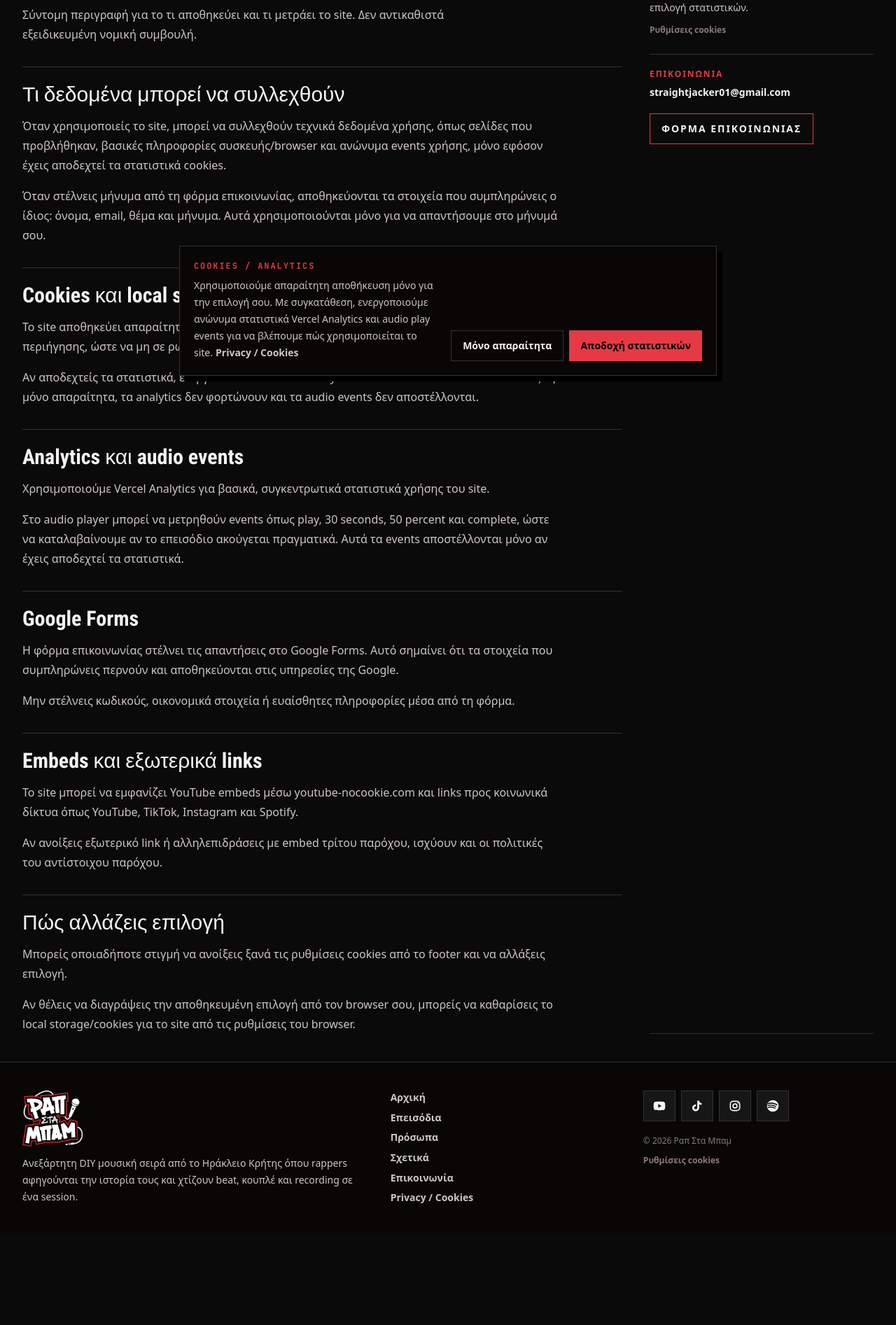
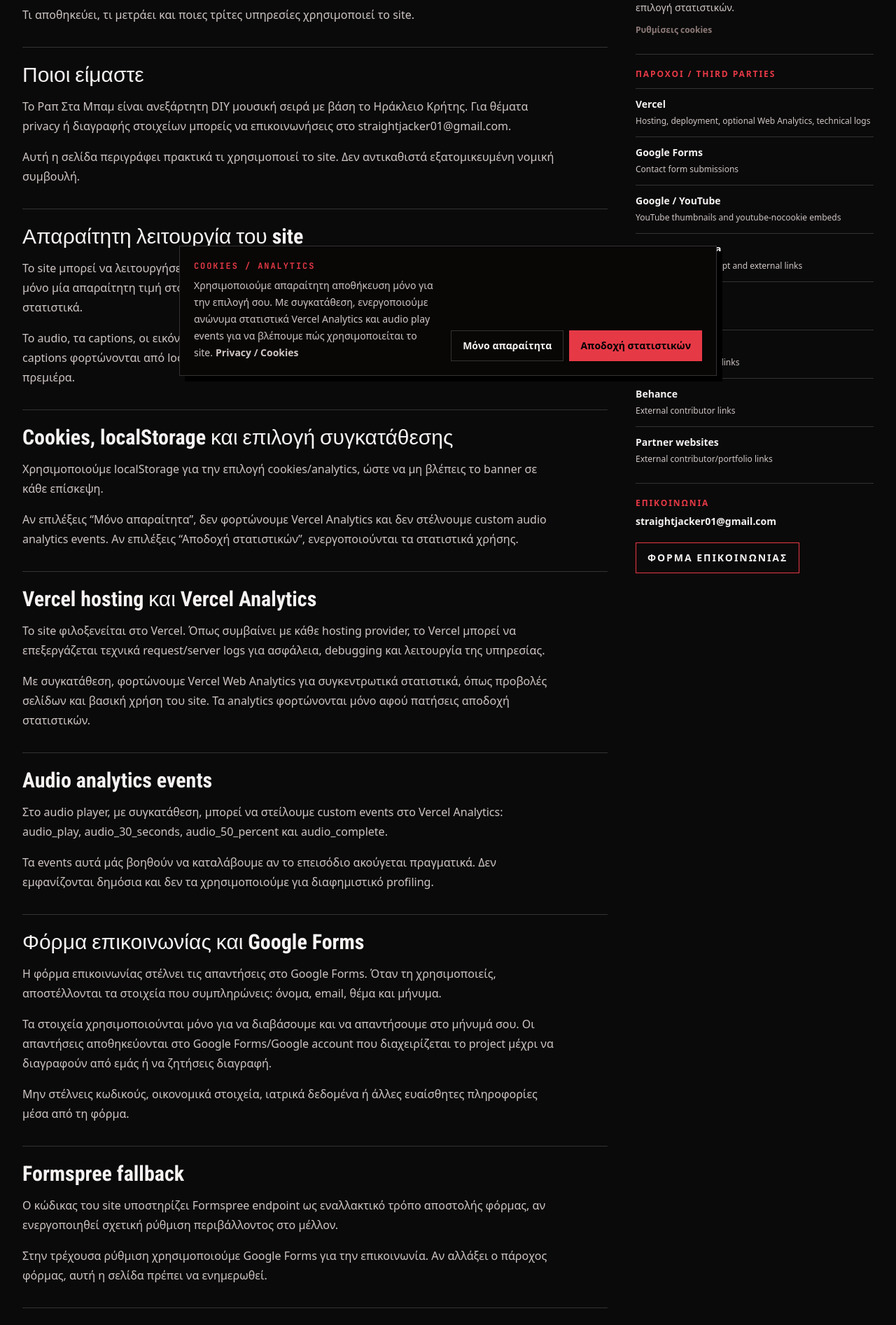
Before and after one commit to kawaii-kitsune/rap-sta-bam, a Next.js app: page /privacy in a window 1280 px wide. Shown: the part 243-2136 px from the top of the page at 70% size. Before the commit the page ends 2005 px from the top, so only its background shows below. Built offline with nearby package versions, Linux system fonts and the light colour scheme; no server answers.

Commit message:
Expand privacy policy coverage

```diff
--- a/src/app/privacy/page.tsx
+++ b/src/app/privacy/page.tsx
@@ -9,65 +9,128 @@
 
 export const metadata: Metadata = createMetadata({
   title: "Privacy & Cookies",
-  description: "Πληροφορίες για privacy, cookies, analytics και φόρμες επικοινωνίας στο Ραπ Στα Μπαμ.",
+  description: "Πληροφορίες για privacy, cookies, analytics, φόρμες, embeds και τρίτους παρόχους στο Ραπ Στα Μπαμ.",
   path: "/privacy"
 });
 
+const updatedAt = "15/07/2026";
+
 const sections = [
   {
-    title: "Τι δεδομένα μπορεί να συλλεχθούν",
+    title: "Ποιοι είμαστε",
     body: [
-      "Όταν χρησιμοποιείς το site, μπορεί να συλλεχθούν τεχνικά δεδομένα χρήσης, όπως σελίδες που προβλήθηκαν, βασικές πληροφορίες συσκευής/browser και ανώνυμα events χρήσης, μόνο εφόσον έχεις αποδεχτεί τα στατιστικά cookies.",
-      "Όταν στέλνεις μήνυμα από τη φόρμα επικοινωνίας, αποθηκεύονται τα στοιχεία που συμπληρώνεις ο ίδιος: όνομα, email, θέμα και μήνυμα. Αυτά χρησιμοποιούνται μόνο για να απαντήσουμε στο μήνυμά σου."
+      `Το ${siteConfig.name} είναι ανεξάρτητη DIY μουσική σειρά με βάση το Ηράκλειο Κρήτης. Για θέματα privacy ή διαγραφής στοιχείων μπορείς να επικοινωνήσεις στο ${siteConfig.contactEmail}.`,
+      "Αυτή η σελίδα περιγράφει πρακτικά τι χρησιμοποιεί το site. Δεν αντικαθιστά εξατομικευμένη νομική συμβουλή."
     ]
   },
   {
-    title: "Cookies και local storage",
+    title: "Απαραίτητη λειτουργία του site",
     body: [
-      "Το site αποθηκεύει απαραίτητα μόνο την επιλογή σου για cookies/analytics στο πρόγραμμα περιήγησης, ώστε να μη σε ρωτάει ξανά σε κάθε επίσκεψη.",
-      "Αν αποδεχτείς τα στατιστικά, ενεργοποιούνται Vercel Analytics και custom audio events. Αν επιλέξεις μόνο απαραίτητα, τα analytics δεν φορτώνουν και τα audio events δεν αποστέλλονται."
+      "Το site μπορεί να λειτουργήσει χωρίς analytics cookies. Για να θυμάται την επιλογή σου, αποθηκεύει μόνο μία απαραίτητη τιμή στο localStorage του browser σου: αν αποδέχτηκες ή απέρριψες τα στατιστικά.",
+      "Το audio, τα captions, οι εικόνες και τα περισσότερα assets σερβίρονται από το ίδιο το site. Τα captions φορτώνονται από local JSON αρχείο και το audio από protected route του site μετά την πρεμιέρα."
     ]
   },
   {
-    title: "Analytics και audio events",
+    title: "Cookies, localStorage και επιλογή συγκατάθεσης",
     body: [
-      "Χρησιμοποιούμε Vercel Analytics για βασικά, συγκεντρωτικά στατιστικά χρήσης του site.",
-      "Στο audio player μπορεί να μετρηθούν events όπως play, 30 seconds, 50 percent και complete, ώστε να καταλαβαίνουμε αν το επεισόδιο ακούγεται πραγματικά. Αυτά τα events αποστέλλονται μόνο αν έχεις αποδεχτεί τα στατιστικά."
+      "Χρησιμοποιούμε localStorage για την επιλογή cookies/analytics, ώστε να μη βλέπεις το banner σε κάθε επίσκεψη.",
+      "Αν επιλέξεις “Μόνο απαραίτητα”, δεν φορτώνουμε Vercel Analytics και δεν στέλνουμε custom audio analytics events. Αν επιλέξεις “Αποδοχή στατιστικών”, ενεργοποιούνται τα στατιστικά χρήσης."
     ]
   },
   {
-    title: "Google Forms",
+    title: "Vercel hosting και Vercel Analytics",
     body: [
-      "Η φόρμα επικοινωνίας στέλνει τις απαντήσεις στο Google Forms. Αυτό σημαίνει ότι τα στοιχεία που συμπληρώνεις περνούν και αποθηκεύονται στις υπηρεσίες της Google.",
-      "Μην στέλνεις κωδικούς, οικονομικά στοιχεία ή ευαίσθητες πληροφορίες μέσα από τη φόρμα."
+      "Το site φιλοξενείται στο Vercel. Όπως συμβαίνει με κάθε hosting provider, το Vercel μπορεί να επεξεργάζεται τεχνικά request/server logs για ασφάλεια, debugging και λειτουργία της υπηρεσίας.",
+      "Με συγκατάθεση, φορτώνουμε Vercel Web Analytics για συγκεντρωτικά στατιστικά, όπως προβολές σελίδων και βασική χρήση του site. Τα analytics φορτώνονται μόνο αφού πατήσεις αποδοχή στατιστικών."
     ]
   },
   {
-    title: "Embeds και εξωτερικά links",
+    title: "Audio analytics events",
     body: [
-      "Το site μπορεί να εμφανίζει YouTube embeds μέσω youtube-nocookie.com και links προς κοινωνικά δίκτυα όπως YouTube, TikTok, Instagram και Spotify.",
-      "Αν ανοίξεις εξωτερικό link ή αλληλεπιδράσεις με embed τρίτου παρόχου, ισχύουν και οι πολιτικές του αντίστοιχου παρόχου."
+      "Στο audio player, με συγκατάθεση, μπορεί να στείλουμε custom events στο Vercel Analytics: audio_play, audio_30_seconds, audio_50_percent και audio_complete.",
+      "Τα events αυτά μάς βοηθούν να καταλάβουμε αν το επεισόδιο ακούγεται πραγματικά. Δεν εμφανίζονται δημόσια και δεν τα χρησιμοποιούμε για διαφημιστικό profiling."
     ]
   },
   {
-    title: "Πώς αλλάζεις επιλογή",
+    title: "Φόρμα επικοινωνίας και Google Forms",
     body: [
-      "Μπορείς οποιαδήποτε στιγμή να ανοίξεις ξανά τις ρυθμίσεις cookies από το footer και να αλλάξεις επιλογή.",
-      "Αν θέλεις να διαγράψεις την αποθηκευμένη επιλογή από τον browser σου, μπορείς να καθαρίσεις το local storage/cookies για το site από τις ρυθμίσεις του browser."
+      "Η φόρμα επικοινωνίας στέλνει τις απαντήσεις στο Google Forms. Όταν τη χρησιμοποιείς, αποστέλλονται τα στοιχεία που συμπληρώνεις: όνομα, email, θέμα και μήνυμα.",
+      "Τα στοιχεία χρησιμοποιούνται μόνο για να διαβάσουμε και να απαντήσουμε στο μήνυμά σου. Οι απαντήσεις αποθηκεύονται στο Google Forms/Google account που διαχειρίζεται το project μέχρι να διαγραφούν από εμάς ή να ζητήσεις διαγραφή.",
+      "Μην στέλνεις κωδικούς, οικονομικά στοιχεία, ιατρικά δεδομένα ή άλλες ευαίσθητες πληροφορίες μέσα από τη φόρμα."
+    ]
+  },
+  {
+    title: "Formspree fallback",
+    body: [
+      "Ο κώδικας του site υποστηρίζει Formspree endpoint ως εναλλακτικό τρόπο αποστολής φόρμας, αν ενεργοποιηθεί σχετική ρύθμιση περιβάλλοντος στο μέλλον.",
+      "Στην τρέχουσα ρύθμιση χρησιμοποιούμε Google Forms για την επικοινωνία. Αν αλλάξει ο πάροχος φόρμας, αυτή η σελίδα πρέπει να ενημερωθεί."
+    ]
+  },
+  {
+    title: "YouTube embeds και thumbnails",
+    body: [
+      "Το site μπορεί να φορτώνει YouTube thumbnails από img.youtube.com και video embeds από youtube-nocookie.com. Χρησιμοποιούμε youtube-nocookie για πιο περιορισμένη λειτουργία embed σε σχέση με το κανονικό youtube.com embed.",
+      "Αν πατήσεις play ή αλληλεπιδράσεις με YouTube embed, η Google/YouTube μπορεί να λάβει τεχνικά δεδομένα σύμφωνα με τις δικές της πολιτικές."
+    ]
+  },
+  {
+    title: "Instagram embeds",
+    body: [
+      "Σε σελίδες επεισοδίων μπορεί να εμφανιστούν Instagram embeds. Για να λειτουργήσουν, φορτώνεται script από instagram.com όταν υπάρχει τέτοιο embed στη σελίδα.",
+      "Αν αλληλεπιδράσεις με Instagram embed, το Instagram/Meta μπορεί να επεξεργαστεί δεδομένα σύμφωνα με τις δικές του πολιτικές."
+    ]
+  },
+  {
+    title: "Social links και εξωτερικές σελίδες",
+    body: [
+      "Το site περιέχει links προς YouTube, TikTok, Instagram, Spotify, Behance και websites συνεργατών/συντελεστών. Τα links αυτά ανοίγουν εξωτερικές υπηρεσίες.",
+      "Όταν ανοίγεις εξωτερικό link, φεύγεις από το δικό μας site και ισχύουν οι πολιτικές privacy/cookies του αντίστοιχου παρόχου."
+    ]
+  },
+  {
+    title: "Fonts και scripts",
+    body: [
+      "Τα fonts φορτώνονται μέσω next/font κατά το build και σερβίρονται από το ίδιο το site, όχι απευθείας από Google Fonts στον browser σου.",
+      "Το site περιλαμβάνει JSON-LD structured data για βασικό metadata του project. Αυτό δεν αποθηκεύει προσωπικά δεδομένα και δεν χρησιμοποιείται για tracking."
+    ]
+  },
+  {
+    title: "Ποια δικαιώματα έχεις",
+    body: [
+      "Μπορείς να ζητήσεις πρόσβαση, διόρθωση ή διαγραφή στοιχείων που έχεις στείλει μέσω φόρμας, επικοινωνώντας στο email του project.",
+      "Μπορείς επίσης να αλλάξεις οποιαδήποτε στιγμή την επιλογή analytics από τις Ρυθμίσεις cookies στο footer ή να καθαρίσεις localStorage/cookies για το site από τις ρυθμίσεις του browser σου."
+    ]
+  },
+  {
+    title: "Αλλαγές σε αυτή τη σελίδα",
+    body: [
+      "Αν αλλάξει κάτι σημαντικό στον τρόπο που χρησιμοποιούμε analytics, φόρμες, embeds ή τρίτους παρόχους, αυτή η σελίδα πρέπει να ενημερωθεί.",
+      `Τελευταία ενημέρωση: ${updatedAt}.`
     ]
   }
+];
+
+const providers = [
+  ["Vercel", "Hosting, deployment, optional Web Analytics, technical logs"],
+  ["Google Forms", "Contact form submissions"],
+  ["Google / YouTube", "YouTube thumbnails and youtube-nocookie embeds"],
+  ["Instagram / Meta", "Instagram embed script and external links"],
+  ["TikTok", "External profile links"],
+  ["Spotify", "External artist/profile links"],
+  ["Behance", "External contributor links"],
+  ["Partner websites", "External contributor/portfolio links"]
 ];
 
 export default function PrivacyPage() {
   return (
     <Container className="py-10">
       <Breadcrumbs items={[{ label: "Privacy & Cookies" }]} />
-      <div className="grid gap-10 lg:grid-cols-[1fr_320px]">
+      <div className="grid gap-10 lg:grid-cols-[1fr_340px]">
         <div>
           <SectionHeading
             eyebrow="Privacy / Cookies"
             title="Πολιτική privacy και cookies"
-            copy="Σύντομη περιγραφή για το τι αποθηκεύει και τι μετράει το site. Δεν αντικαθιστά εξειδικευμένη νομική συμβουλή."
+            copy="Τι αποθηκεύει, τι μετράει και ποιες τρίτες υπηρεσίες χρησιμοποιεί το site."
           />
 
           <div className="grid gap-8">
@@ -86,6 +149,19 @@
           <h2 className="display-font text-3xl">Ρυθμίσεις</h2>
           <p className="mt-3 text-sm leading-6 text-[var(--muted)]">Άνοιξε ξανά το cookie banner για να αλλάξεις επιλογή στατιστικών.</p>
           <CookieSettingsButton />
+
+          <div className="mt-6 border-t border-[var(--line)] pt-5">
+            <p className="text-xs font-black uppercase tracking-[0.16em] text-[var(--accent)]">Πάροχοι / third parties</p>
+            <dl className="mt-3 grid gap-3">
+              {providers.map(([name, use]) => (
+                <div key={name} className="border-t border-[var(--line)] pt-3">
+                  <dt className="text-sm font-black text-[var(--foreground)]">{name}</dt>
+                  <dd className="mt-1 text-xs leading-5 text-[var(--muted)]">{use}</dd>
+                </div>
+              ))}
+            </dl>
+          </div>
+
           <div className="mt-6 border-t border-[var(--line)] pt-5">
             <p className="text-xs font-black uppercase tracking-[0.16em] text-[var(--accent)]">Επικοινωνία</p>
             <a href={`mailto:${siteConfig.contactEmail}`} className="mt-2 block text-sm font-bold text-[var(--foreground)] hover:text-[var(--accent)]">{siteConfig.contactEmail}</a>
```
